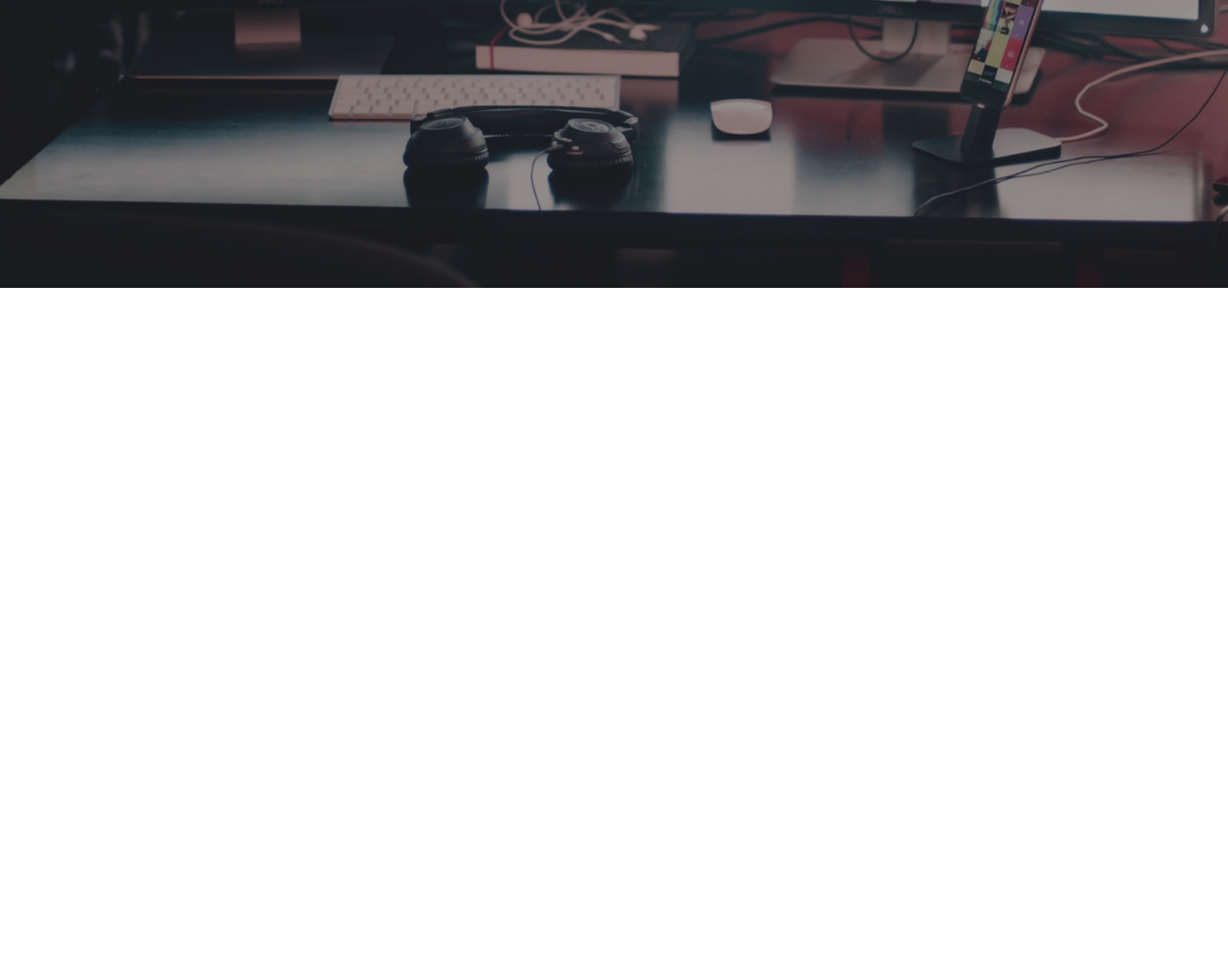
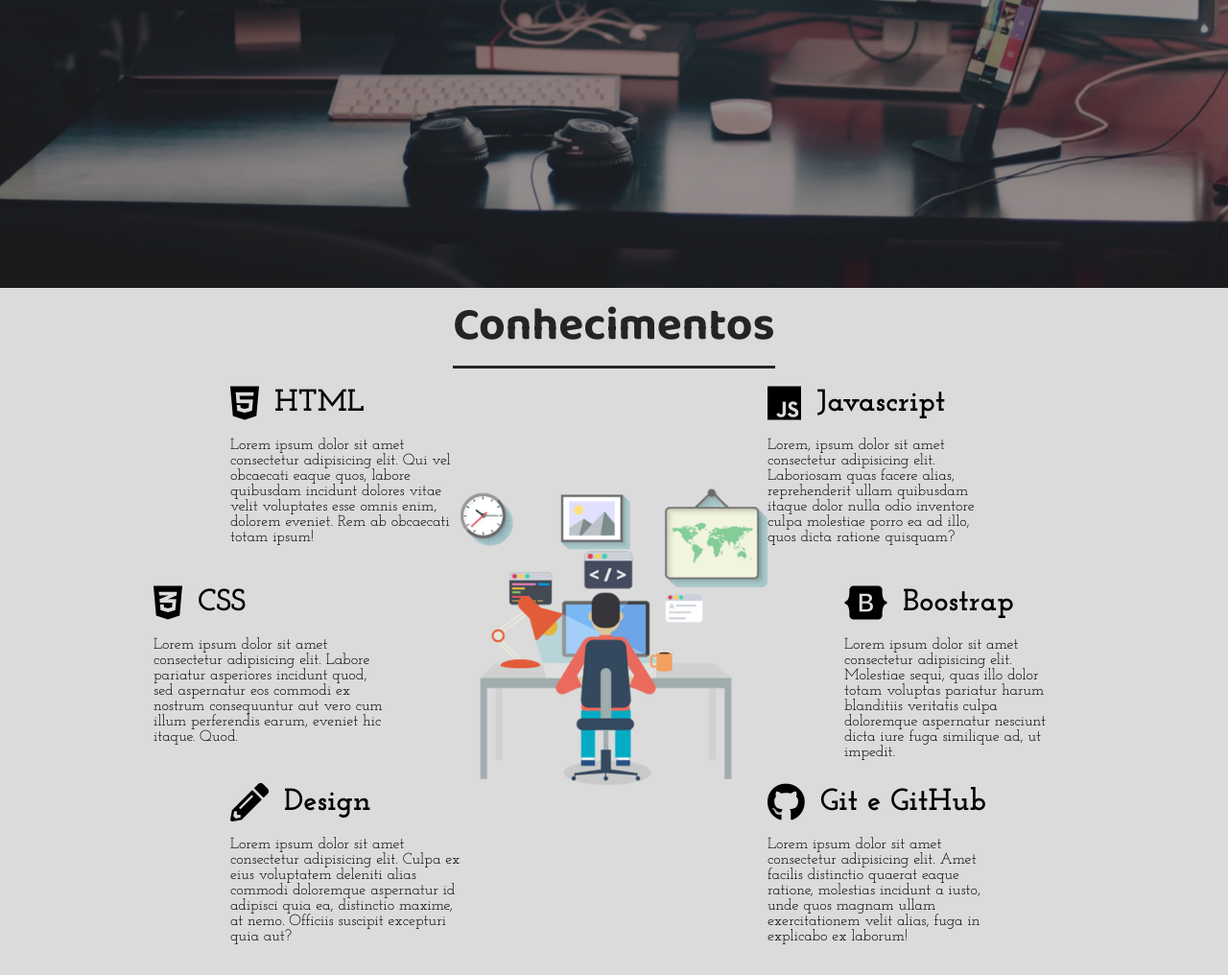
Before and after one commit to lucaassp/portfolio, a plain HTML site: page index.html in a window 1280 px wide. Shown: the part 500-1516 px from the top of the page at 96% size. Before the commit the page ends 800 px from the top, so only its background shows below. Drawn offline with Linux system fonts and the light colour scheme.

Commit message:
:package: sessão conhecimento

```diff
--- a/css/style.css
+++ b/css/style.css
@@ -43,7 +43,7 @@
 }
 
 .show-menu #line3 {
-  transform: rotate(-45deg) translate(0, -0.45rem);
+  transform: rotate(-45deg) translate(0.05rem, -0.45rem);
 }
 
 .hamburguer span {
@@ -230,3 +230,88 @@ header {
 .social-media i:hover {
   background-color: #47444496;
 }
+
+.acquirements {
+  display: grid;
+  grid-template-columns: repeat(16, 1fr);
+  grid-template-rows: repeat(6, 6rem);
+  row-gap: 0.5rem;
+}
+
+.acquirement:nth-child(1) {
+  grid-column: 4 / 7;
+  grid-row: 1 / 3;
+}
+
+.acquirement:nth-child(2) {
+  grid-column: 3 / 6;
+  grid-row: 3 / 5;
+}
+
+.acquirement:nth-child(3) {
+  grid-column: 4 / 7;
+  grid-row: 5 / -1;
+}
+
+.acquirement:nth-child(4) {
+  grid-column: 11 / 14;
+  grid-row: 1 / 3;
+}
+.acquirement:nth-child(5) {
+  grid-column: 12 / 15;
+  grid-row: 3 / 5;
+}
+
+.acquirement:nth-child(6) {
+  grid-column: 11/ 14;
+  grid-row: 5 / -1;
+}
+
+.session-acquirements {
+  background-color: #dbdbdb;
+}
+
+.session-header {
+  display: flex;
+  align-items: center;
+  justify-content: center;
+}
+
+.session-header h1 {
+  font-family: 'Baloo Da 2', serif;
+  font-size: 3rem;
+  color: rgb(37, 36, 36);
+  border-bottom: solid 3px rgb(37, 36, 36);
+  margin-bottom: 1rem;
+}
+
+.acquirement-header {
+  display: flex;
+  align-items: center;
+}
+
+.acquirement-header i {
+  font-size: 2.5rem;
+}
+
+.acquirement-header h3 {
+  font-family: 'Josefin Slab', serif;
+  font-size: 2rem;
+  padding-left: 1rem;
+}
+
+.acquirement-text {
+  font-family: 'Josefin Slab', serif;
+  margin-top: 1rem;
+}
+
+.acquirement-img-wrapper {
+  grid-column: 7 / 11;
+  grid-row: 2 / 6;
+  width: 100%;
+}
+
+.acquirement-img-wrapper img {
+  object-fit: cover;
+  width: 100%;
+}
--- a/index.html
+++ b/index.html
@@ -45,7 +45,7 @@
           </div>
         </div>
       </header>
-      <div class="sidebar">
+      <aside class="sidebar">
         <nav>
           <ul class="menu">
             <li class="menu-item"><a href="" class="menu-link">Home</a></li>
@@ -64,8 +64,72 @@
           <a href=""><i class="fab fa-github"></i></a>
           <a href=""><i class="fab fa-instagram"></i></a>
         </div>
-      </div>
-    </div>
+      </aside>
+      <section class="session-acquirements" id="acquirements">
+        <div class="session-header">
+          <h1>Conhecimentos</h1>
+        </div>
+        <div class="acquirements">
+          <div class="acquirement">
+            <div class="acquirement-header">
+              <i class="fab fa-html5"></i>
+              <h3>HTML</h3>
+            </div>
+            <div class="acquirement-text">
+              <p>Lorem ipsum dolor sit amet consectetur adipisicing elit. Qui vel obcaecati eaque quos, labore quibusdam incidunt dolores vitae velit voluptates esse omnis enim, dolorem eveniet. Rem ab obcaecati totam ipsum!</p>
+            </div>
+          </div>
+          <div class="acquirement">
+            <div class="acquirement-header">
+              <i class="fab fa-css3-alt"></i>
+              <h3>CSS</h3>
+            </div>
+            <div class="acquirement-text">
+              <p>Lorem ipsum dolor sit amet consectetur adipisicing elit. Labore pariatur asperiores incidunt quod, sed aspernatur eos commodi ex nostrum consequuntur aut vero cum illum perferendis earum, eveniet hic itaque. Quod.</p>
+            </div>
+          </div>
+          <div class="acquirement">
+            <div class="acquirement-header">
+              <i class="fas fa-pencil-alt"></i>
+              <h3>Design</h3>
+            </div>
+            <div class="acquirement-text">
+              <p>Lorem ipsum dolor sit amet consectetur adipisicing elit. Culpa ex eius voluptatem deleniti alias commodi doloremque aspernatur id adipisci quia ea, distinctio maxime, at nemo. Officiis suscipit excepturi quia aut?</p>
+            </div>
+          </div>
+          <div class="acquirement">
+            <div class="acquirement-header">
+              <i class="fab fa-js"></i>
+              <h3>Javascript</h3>
+            </div>
+            <div class="acquirement-text">
+              <p>Lorem, ipsum dolor sit amet consectetur adipisicing elit. Laboriosam quas facere alias, reprehenderit ullam quibusdam itaque dolor nulla odio inventore culpa molestiae porro ea ad illo, quos dicta ratione quisquam?
+              </p>
+            </div>
+          </div>
+          <div class="acquirement">
+            <div class="acquirement-header">
+              <i class="fab fa-bootstrap"></i>
+              <h3>Boostrap</h3>
+            </div>
+            <div class="acquirement-text">
+              <p>Lorem ipsum dolor sit amet consectetur adipisicing elit. Molestiae sequi, quas illo dolor totam voluptas pariatur harum blanditiis veritatis culpa doloremque aspernatur nesciunt dicta iure fuga similique ad, ut impedit.</p>
+            </div>
+          </div>
+          <div class="acquirement">
+            <div class="acquirement-header">
+              <i class="fab fa-github"></i>
+              <h3>Git e GitHub</h3>
+            </div>
+            <div class="acquirement-text">
+              <p>Lorem ipsum dolor sit amet consectetur adipisicing elit. Amet facilis distinctio quaerat eaque ratione, molestias incidunt a iusto, unde quos magnam ullam exercitationem velit alias, fuga in explicabo ex laborum!</p>
+            </div>
+          </div>
+          <div class="acquirement-img-wrapper">
+            <img src="img/acquirement.png" alt="Conhecimentos">
+          </div>
+        </div>
+      </section>
   </body>
   <script src="js/custom.js"></script>
 </html>
```
Also changed, not shown: img/acquirement.png (added).
